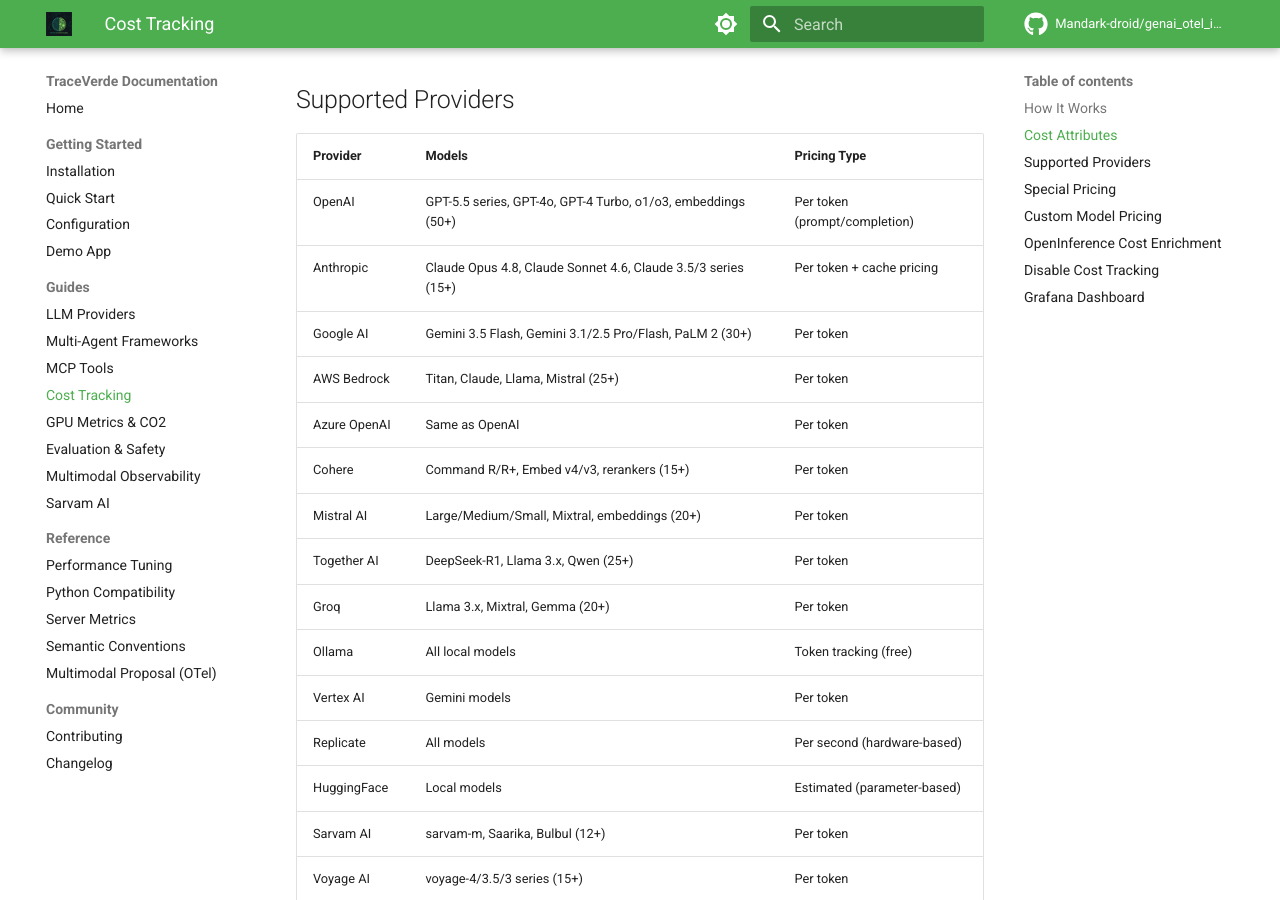
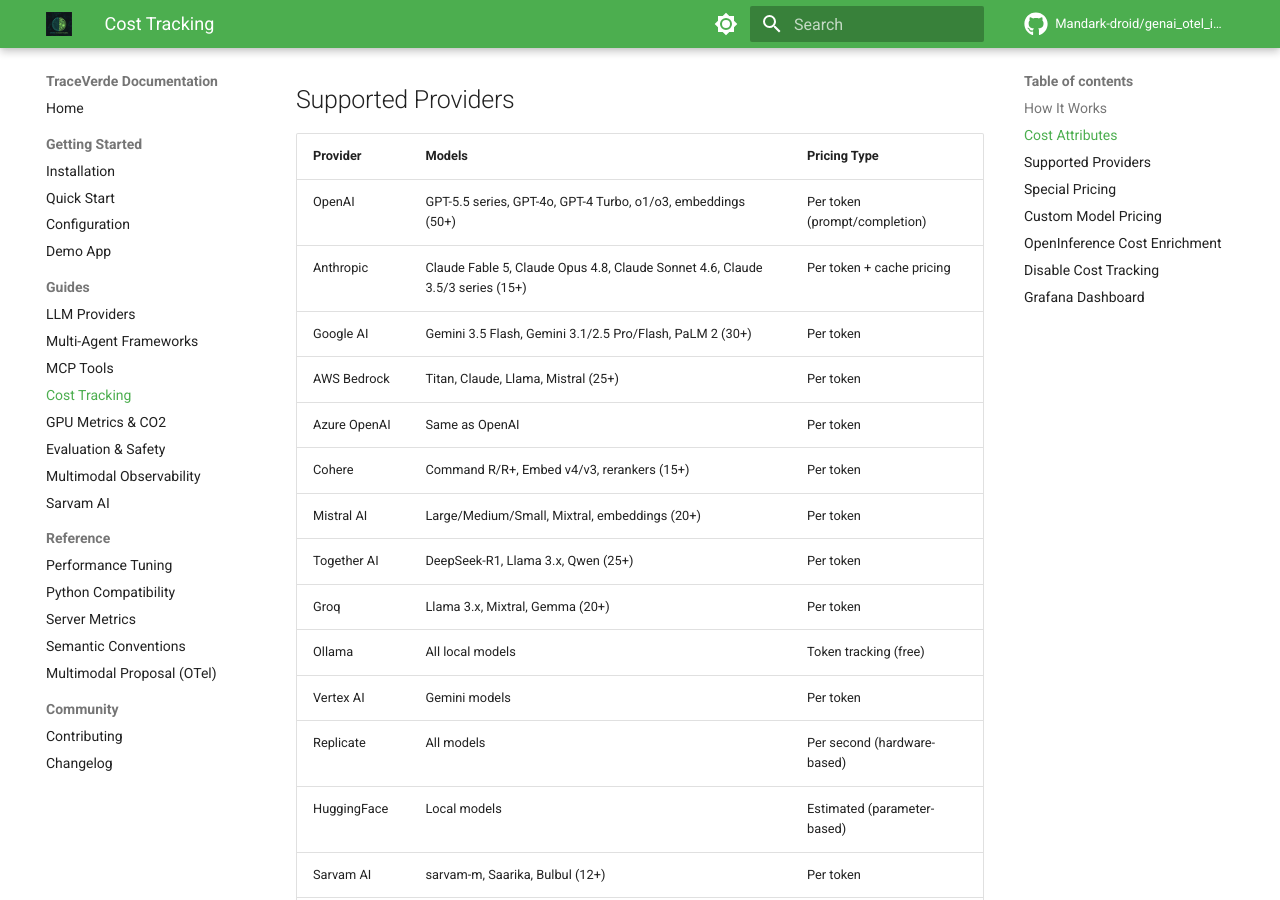
Before and after one commit to Mandark-droid/genai_otel_instrument, an MkDocs documentation site: the page built from docs/guides/cost-tracking.md, in a window 1280 px wide and 900 px high, scrolled down 820 px. Built offline with MkDocs 1.6.1 and Material for MkDocs 9.7.7, drawn with Linux system fonts in a browser that asks for light colours; comment, search, counter and statistics services are not loaded.

Commit message:
feat: add pricing for Claude Fable 5
Add claude-fable-5 to llm_pricing.json (input $10/1M, output $50/1M -
0.01/0.05 per 1k tokens), Anthropic's new tier above Opus. Dated
snapshots and the [1m] long-context variant resolve via the
longest-substring lookup; regression test rows added for pricing and
alias routing.

```diff
--- a/docs/guides/cost-tracking.md
+++ b/docs/guides/cost-tracking.md
@@ -28,7 +28,7 @@ Every LLM span gets these attributes:
 | Provider | Models | Pricing Type |
 |----------|--------|--------------|
 | OpenAI | GPT-5.5 series, GPT-4o, GPT-4 Turbo, o1/o3, embeddings (50+) | Per token (prompt/completion) |
-| Anthropic | Claude Opus 4.8, Claude Sonnet 4.6, Claude 3.5/3 series (15+) | Per token + cache pricing |
+| Anthropic | Claude Fable 5, Claude Opus 4.8, Claude Sonnet 4.6, Claude 3.5/3 series (15+) | Per token + cache pricing |
 | Google AI | Gemini 3.5 Flash, Gemini 3.1/2.5 Pro/Flash, PaLM 2 (30+) | Per token |
 | AWS Bedrock | Titan, Claude, Llama, Mistral (25+) | Per token |
 | Azure OpenAI | Same as OpenAI | Per token |
```
Also changed, not shown: CHANGELOG.md (+12 -0 lines), 2 other files.
